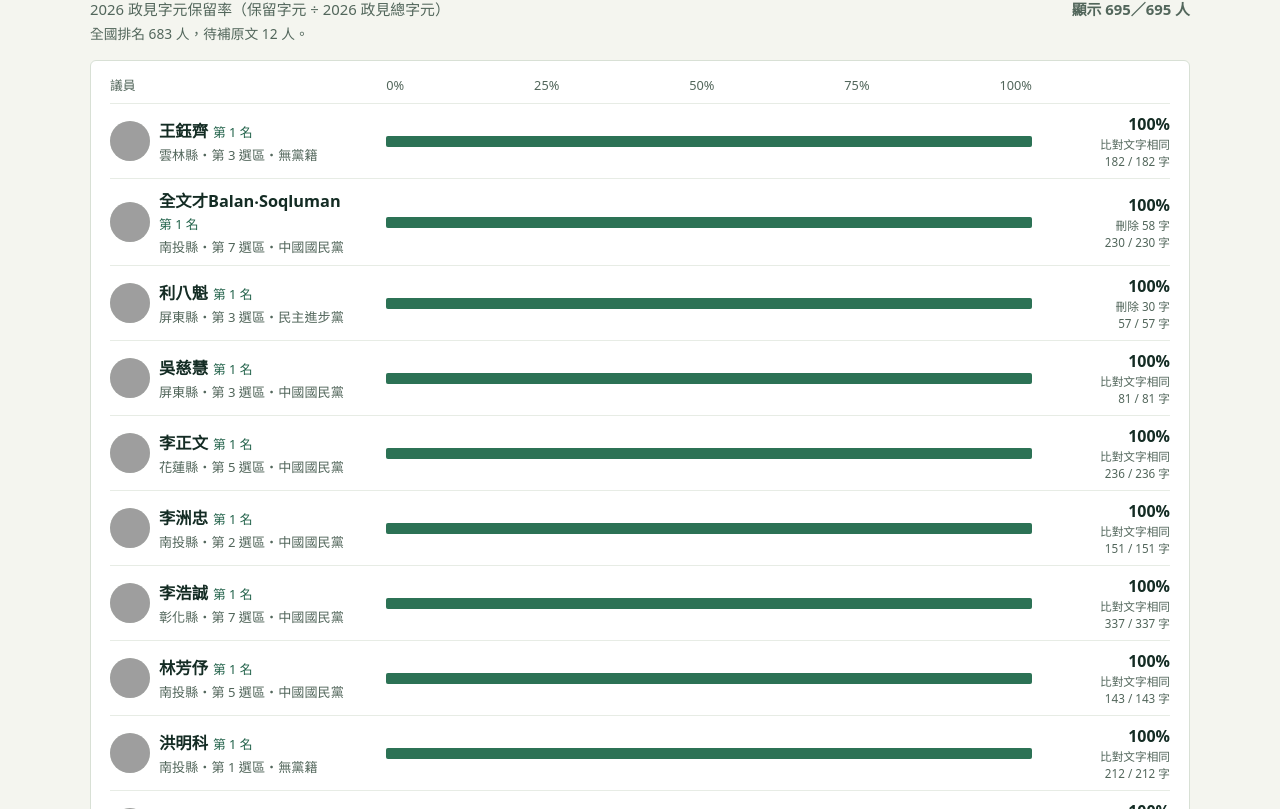
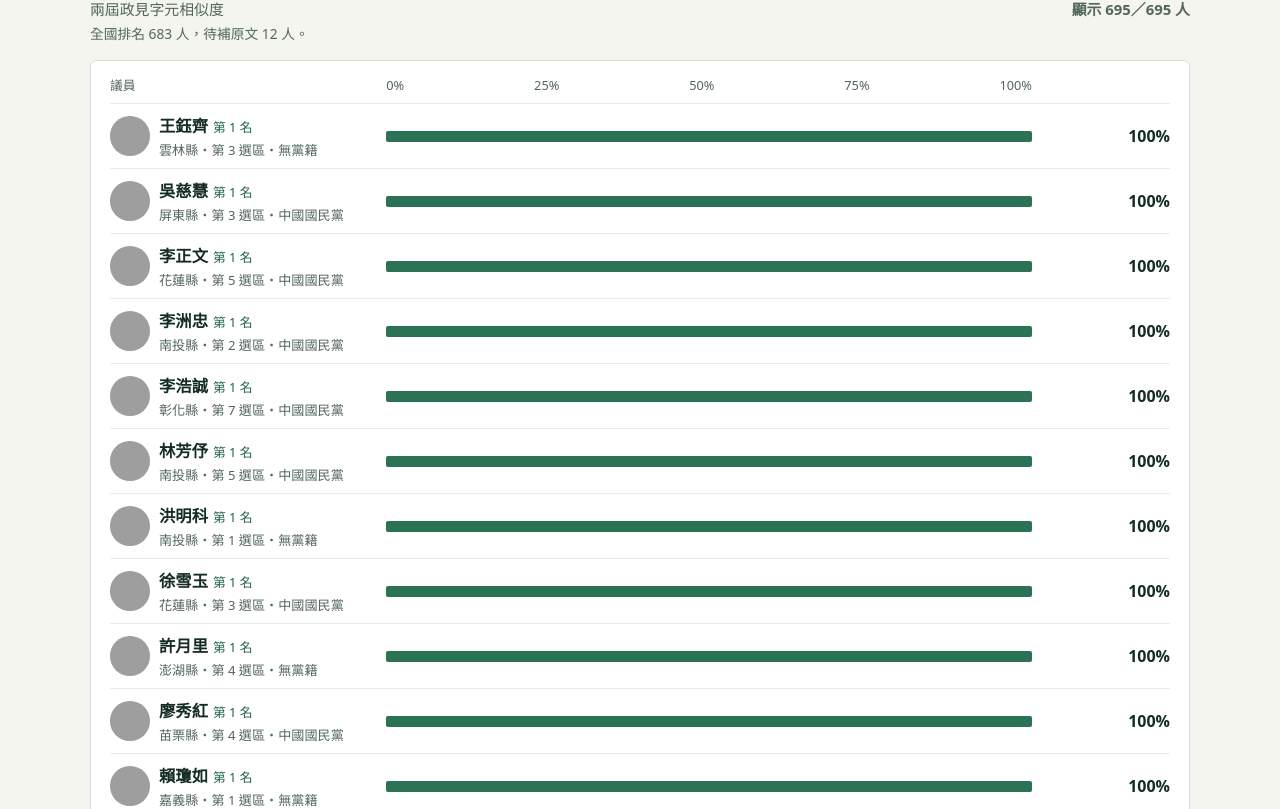
Before and after one commit to SuJiaKuan/lazy-councilor-platform, a React (Vite) app: page / in a window 1280 px wide. Shown: the part 731-1540 px from the top of the page. Built offline with nearby package versions, Linux system fonts and the light colour scheme; grey boxes are pictures that could not be loaded.

Commit message:
Rank candidates by symmetric platform text similarity

```diff
--- a/index.html
+++ b/index.html
@@ -4,7 +4,7 @@
     <meta charset="utf-8">
     <meta name="viewport" content="width=device-width, initial-scale=1">
     <title>誰是政見偷懶王｜那些 2026 尋求連任的議員們</title>
-    <meta name="description" content="比較全國尋求連任的議員 2022 與 2026 年選舉公報，查看政見字元保留率與逐字差異。">
+    <meta name="description" content="比較全國尋求連任的議員 2022 與 2026 年選舉公報，查看政見字元相似度與逐字差異。">
     <meta property="og:type" content="website">
     <meta property="og:title" content="誰是政見偷懶王">
     <meta property="og:description" content="那些 2026 尋求連任的議員們。查看兩屆公報的政見文字差異。">
--- a/src/App.tsx
+++ b/src/App.tsx
@@ -92,7 +92,7 @@ export function App() {
             <p className="kicker">議員選舉公報・2022–2026</p>
             <h1>誰是政見偷懶王</h1>
             <p className="subtitle">那些 2026 尋求連任的議員們</p>
-            <p className="intro">查詢全國 2022 年當選、2026 年再參選的議員。依兩屆公報的字元保留率排序，點開可查看逐字增刪與來源。</p>
+            <p className="intro">查詢全國 2022 年當選、2026 年再參選的議員。依兩屆公報的字元相似度排序，點開可查看逐字增刪與來源。</p>
           </div>
           {dataset.status === 'ready' && (
             <div className="hero-numbers" aria-label="樣本構成">
--- a/src/components/Comparison.tsx
+++ b/src/components/Comparison.tsx
@@ -1,5 +1,5 @@
 import { useState } from 'react';
-import { compareRetention, constituency, formattedCounts, formattedRetention, fullRetentionLabel, isScored, retention, retentionRanks } from '../people';
+import { compareSimilarity, constituency, formattedSimilarity, isScored, similarity, similarityRanks } from '../people';
 import type { Person } from '../people';
 import { Portrait } from './Portrait';
 
@@ -29,10 +29,10 @@ export function Comparison({ people, cities, onSelect }: Props) {
   const confirmed = allScored.filter((person) => !person.note);
   const transcribed = allScored.filter((person) => person.note && person.transcribed);
   const rankable = confirmedOnly ? confirmed : [...confirmed, ...transcribed];
-  const ranks = retentionRanks(rankable);
+  const ranks = similarityRanks(rankable);
   const scored = visible.filter(isScored).filter((person) => !confirmedOnly || !person.note).sort((a, b) =>
     Number(ranks.has(b.id)) - Number(ranks.has(a.id)) ||
-    compareRetention(a, b) || a.name.localeCompare(b.name, 'zh-TW'),
+    compareSimilarity(a, b) || a.name.localeCompare(b.name, 'zh-TW'),
   );
   const pending = confirmedOnly ? [] : visible.filter((person) => !isScored(person));
   const excerpts = allScored.length - confirmed.length - transcribed.length;
@@ -72,7 +72,7 @@ export function Comparison({ people, cities, onSelect }: Props) {
         </label>
       )}
       <div className="legend">
-        <p>2026 政見字元保留率（保留字元 ÷ 2026 政見總字元）</p>
+        <p>兩屆政見字元相似度</p>
         <span id="count" role="status">顯示 {shown}／{people.length} 人</span>
       </div>
       <p className="subtle">
@@ -102,13 +102,9 @@ export function Comparison({ people, cities, onSelect }: Props) {
               </span>
             </span>
             <span className="track" aria-hidden="true">
-              <span className="fill" style={{ width: `${retention(person) * 100}%` }} />
+              <span className="fill" style={{ width: `${similarity(person) * 100}%` }} />
             </span>
-            <span className="pct">
-              {formattedRetention(person)}
-              {person.added === 0 && <small>{fullRetentionLabel(person)}</small>}
-              <small>{formattedCounts(person)}</small>
-            </span>
+            <span className="pct">{formattedSimilarity(person)}</span>
           </button>
         ))}
         {pending.length > 0 && (
--- a/src/components/Method.tsx
+++ b/src/components/Method.tsx
@@ -11,12 +11,17 @@ export function Method() {
           涵蓋全國 22 縣市在 2022 年當選、2026 年再度參選的直轄市及縣市議員，含平地與山地原住民議員。
           兩屆都以 Taiwan Votes 的選舉公報轉錄為底稿，取用政見欄。少數版面已確認的個案依公報段落界線擷取正文，並在個人明細註明。
         </dd>
-        <dt>2026 政見字元保留率</dt>
+        <dt>兩屆政見字元相似度</dt>
         <dd>
           每一屆政見文字各自串成一份全文，再對兩份文字做一次逐字比對。統一全半形、大小寫及少數異體字，
           忽略空白、一般標點及手機號碼，保留文字、數字與百分比符號。用最長共同子序列找出按原順序保留的字元。
-          保留率為共同字元數除以全部 2026 政見字元數。100% 表示 2026 政見字元全數保留。
-          若 2022 年有字元被刪除，會標出刪除字數。兩屆字元經上述處理後相同，則顯示「比對文字相同」。
+          相似度＝2 × 共同字元數 ÷（2022 字元數＋2026 字元數）。新增和刪除都會降低分數，兩屆字元經上述處理後完全相同才會得到 100%。
+          本站把 ROUGE-L 的等權 F1 形式用在字元比對。參考
+          <a href="https://aclanthology.org/W04-1013/" target="_blank" rel="noopener">Chin-Yew Lin 的 ROUGE 論文（2004）</a>。
+        </dd>
+        <dt>排名怎麼排</dt>
+        <dd>
+          依未四捨五入的字元相似度由高到低排序，同分並列。
         </dd>
         <dt>怎麼讀逐字差異</dt>
         <dd>
@@ -26,7 +31,7 @@ export function Method() {
         <dt>資料限制</dt>
         <dd>
           公報轉錄可能有漏字、順序錯置，或混入政績、口號等其他內容，這些差異會影響字元結果。
-          已知轉錄缺文或順序錯置的資料暫不計分。已比對的資料按字元保留率排名，同值並列。
+          已知轉錄缺文或順序錯置的資料暫不計分。
           履約及問政表現需要另外查看執行紀錄。
         </dd>
       </dl>
--- a/src/components/ProfileDialog.tsx
+++ b/src/components/ProfileDialog.tsx
@@ -1,5 +1,5 @@
 import { Fragment, useEffect, useRef } from 'react';
-import { constituency, formattedCounts, formattedRetention, fullRetentionLabel, isScored } from '../people';
+import { constituency, formattedSimilarity, isScored } from '../people';
 import type { Person, ScoredPerson } from '../people';
 import { Portrait } from './Portrait';
 
@@ -70,9 +70,8 @@ export function ProfileDialog({ person, copied, onClose, onShare }: Props) {
           {isScored(person) ? (
             <>
               <div className="profile-score">
-                <strong>{formattedRetention(person)}</strong>
-                {person.added === 0 && <span>{fullRetentionLabel(person)}</span>}
-                <span>2026 政見字元保留率 · {formattedCounts(person)}</span>
+                <strong>{formattedSimilarity(person)}</strong>
+                <span>兩屆政見字元相似度</span>
               </div>
               {person.note && <p className="subtle quality-note">{person.note}</p>}
               <section className="full-diff">
--- a/src/people.ts
+++ b/src/people.ts
@@ -46,41 +46,35 @@ const percentage = new Intl.NumberFormat('zh-TW', {
   maximumFractionDigits: 1,
 });
 
-export function totalChars(person: ScoredPerson) {
-  return person.keep + person.added;
+function combinedChars(person: ScoredPerson) {
+  return 2 * person.keep + person.added + person.removed;
 }
 
-export function retention(person: ScoredPerson) {
-  return person.keep / totalChars(person);
+export function similarity(person: ScoredPerson) {
+  return 2 * person.keep / combinedChars(person);
 }
 
-export function formattedRetention(person: ScoredPerson) {
-  const formatted = percentage.format(retention(person));
-  return person.added > 0 && formatted === percentage.format(1) ? '<100%' : formatted;
-}
-
-export function fullRetentionLabel(person: ScoredPerson) {
-  return person.removed === 0 ? '比對文字相同' : `刪除 ${person.removed.toLocaleString('zh-TW')} 字`;
-}
-
-export function formattedCounts(person: ScoredPerson) {
-  return `${person.keep.toLocaleString('zh-TW')} / ${totalChars(person).toLocaleString('zh-TW')} 字`;
+export function formattedSimilarity(person: ScoredPerson) {
+  const formatted = percentage.format(similarity(person));
+  return person.added + person.removed > 0 && formatted === percentage.format(1)
+    ? '<100%'
+    : formatted;
 }
 
 export function constituency(person: Person) {
   return `${person.city}・第 ${person.district} 選區`;
 }
 
-export function compareRetention(a: ScoredPerson, b: ScoredPerson) {
-  return b.keep * totalChars(a) - a.keep * totalChars(b);
+export function compareSimilarity(a: ScoredPerson, b: ScoredPerson) {
+  return b.keep * combinedChars(a) - a.keep * combinedChars(b);
 }
 
-export function retentionRanks(people: ScoredPerson[]) {
-  const ordered = [...people].sort(compareRetention);
+export function similarityRanks(people: ScoredPerson[]) {
+  const ordered = [...people].sort(compareSimilarity);
   const ranks = new Map<string, number>();
   let rank = 0;
   for (const [index, person] of ordered.entries()) {
-    if (index === 0 || compareRetention(ordered[index - 1], person) !== 0) rank = index + 1;
+    if (index === 0 || compareSimilarity(ordered[index - 1], person) !== 0) rank = index + 1;
     ranks.set(person.id, rank);
   }
   return ranks;
```
Also changed, not shown: 1 other file (tests, documents, lock files or other folders).
